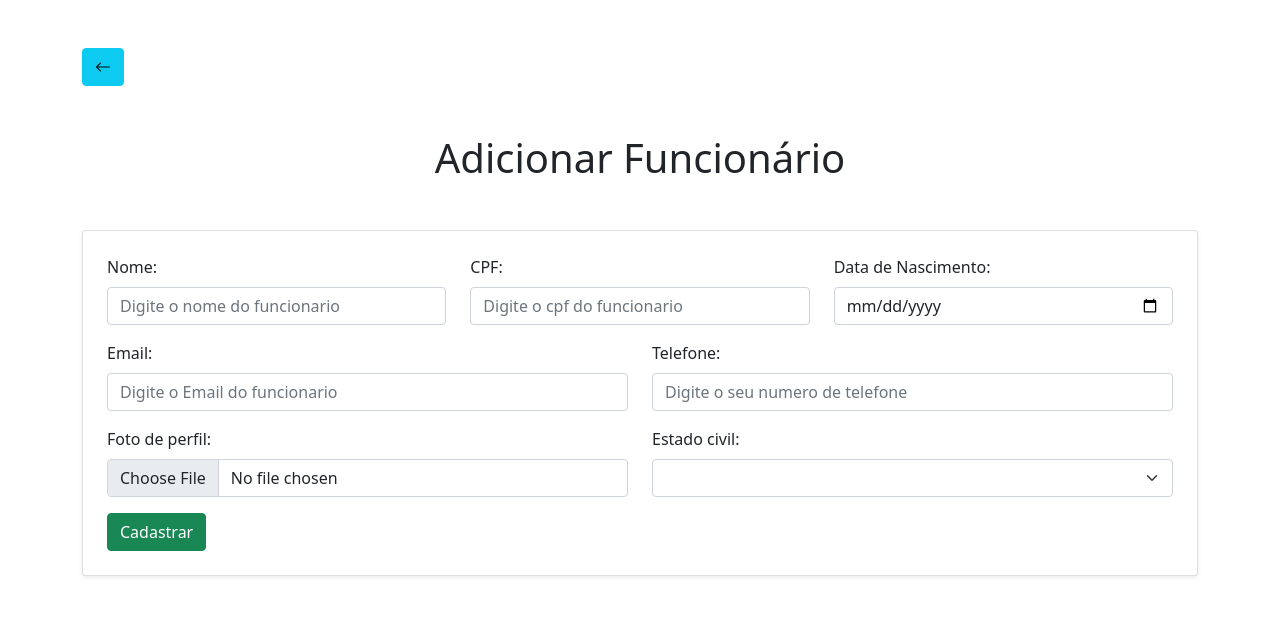
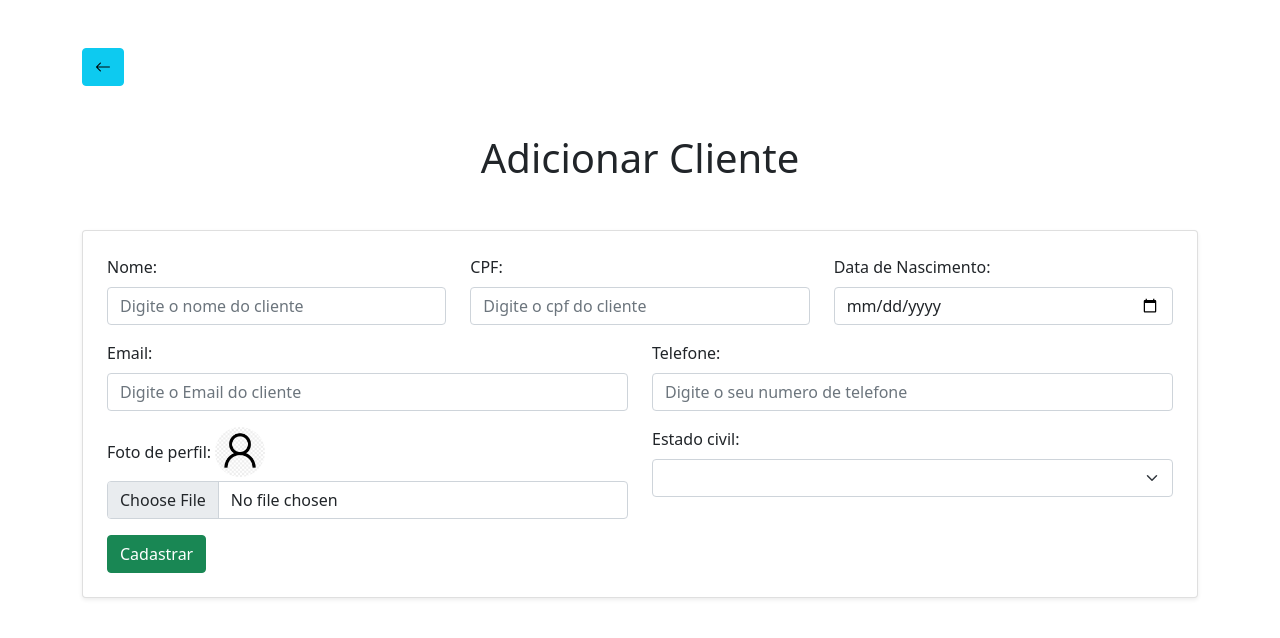
Before and after one commit to mateusfln/testeTecnicoEssentia, a PHP site: page /index.php?a=create in a window 1280 px wide. Shown: the top 638 px of the page. Run offline with PHP 8.4, Linux system fonts and the light colour scheme; data that the repository does not hold is empty; some libraries are stand-ins or nearby versions.

Commit message:
finalizando o básico do projeto

```diff
--- a/www/composer.json
+++ b/www/composer.json
@@ -1,5 +1,5 @@
 {
-    "name": "mateus/crud-digitro",
+    "name": "mateus/crud-essentia",
     "type": "project",
     "autoload": {
         "psr-4": {
--- a/www/src/Controller/ClientesController.php
+++ b/www/src/Controller/ClientesController.php
@@ -42,10 +42,10 @@ class ClientesController
     {
         $msgFeedback = [];
         if (isset($_POST['ds_nome']) && isset($_POST['dt_nascimento']) && isset($_POST['ds_cpf']) && isset($_POST['ds_email']) && isset($_POST['ds_telefone']) && isset($_POST['estadocivil_id'])) {
+            $this->deleteMedia($_GET['id']);
             if(empty($_POST['ds_urlfoto'])){
                 $_POST['ds_urlfoto'] = $this->getMedia();
             }
-            // $this->deleteMedia($_GET['id']);
             $arrFeedback = $this->model->edit($_GET['id']);
             if ($arrFeedback[0]) {
                 $msgFeedbackOk = 'success';
--- a/www/src/Model/ClientesModel.php
+++ b/www/src/Model/ClientesModel.php
@@ -160,7 +160,7 @@ class ClientesModel
 
     }
 
-    public function findById(int $id): Cliente
+    public function findById(int $id)
     {
         try {
             $query = $this->conn->getConnection()
--- a/www/src/View/Clientes/create.php
+++ b/www/src/View/Clientes/create.php
@@ -10,14 +10,14 @@ require_once __DIR__.'/components/head.php'
 
   <div class="container">
     <a href="index.php" class="btn btn-info mt-5"><h><i class="bi bi-arrow-left"></i></h5></a>
-    <h1 class="text-center h1 font-weight-bold m-5">Adicionar Funcionário</h1>
+    <h1 class="text-center h1 font-weight-bold m-5">Adicionar Cliente</h1>
     <?php
     if (!empty($msgFeedback)) {
 
       if ($msgFeedback == 'ds_cpf') {
-          $mensagem = 'Não foi possivel salvar o funcionario, Cpf inválido!';
+          $mensagem = 'Não foi possivel salvar o cliente, Cpf inválido!';
       } elseif ($msgFeedback = 'ds_email') {
-          $mensagem = 'Não foi possivel salvar o funcionario, Email inválido!';
+          $mensagem = 'Não foi possivel salvar o cliente, Email inválido!';
       } else {
           $mensagem = $msgFeedback;
       }
@@ -26,27 +26,27 @@ require_once __DIR__.'/components/head.php'
     }
     ?>
 <div class="card p-4 shadow-sm ">
-<form id="form-create-funcionario" action="index.php?a=create" method="post" enctype="multipart/form-data">
+<form id="form-create-cliente" action="index.php?a=create" method="post" enctype="multipart/form-data">
 
       <div class="row">
         <div class="col-4 mb-3">
           <label for="Nome" class="form-label">Nome:</label>
-          <input required maxlength="255" type="text" class="form-control" name="ds_nome" id="Nome" placeholder="Digite o nome do funcionario" value="<?= $_POST['ds_nome'] ?? ''?>">
+          <input required maxlength="255" type="text" class="form-control" name="ds_nome" id="Nome" placeholder="Digite o nome do cliente" value="<?= $_POST['ds_nome'] ?? ''?>">
         </div>
         <div class="col-4 mb-3">
           <label for="CPF" class="form-label">CPF:</label>
-          <input required maxlength="11" type="text" class="form-control" name="ds_cpf" id="CPF" placeholder="Digite o cpf do funcionario" value="<?= $_POST['ds_cpf'] ?? ''?>">
+          <input required maxlength="11" type="text" class="form-control" name="ds_cpf" id="CPF" placeholder="Digite o cpf do cliente" value="<?= $_POST['ds_cpf'] ?? ''?>">
         </div>
         <div class=" col-4 mb-3">
         <label for="nascimento" class="form-label">Data de Nascimento:</label>
         <input required type="date" class="form-control" id="nascimento" name="dt_nascimento"
-          placeholder="Digite a data de nascimento do funcionario" value="<?= $_POST['dt_nascimento'] ?? ''?>">
+          placeholder="Digite a data de nascimento do cliente" value="<?= $_POST['dt_nascimento'] ?? ''?>">
       </div>
       </div>
       <div class="row">
         <div class="col-6 mb-3">
           <label for="Email" class="form-label">Email:</label>
-          <input required maxlength="255" type="email" class="form-control" id="Email" name="ds_email" placeholder="Digite o Email do funcionario" value="<?= $_POST['ds_email'] ?? ''?>">
+          <input required maxlength="255" type="email" class="form-control" id="Email" name="ds_email" placeholder="Digite o Email do cliente" value="<?= $_POST['ds_email'] ?? ''?>">
         </div>
         <div class="col-6 mb-3">
           <label for="Number" class="form-label">Telefone:</label>
@@ -54,6 +54,7 @@ require_once __DIR__.'/components/head.php'
         </div>
         <div class="col-6 mb-3">
           <label for="image" class="form-label">Foto de perfil:</label>
+          <img src="public/client-icon.png" alt="Imagem do cliente" class="rounded-circle mb-1" width="50px">
           <input type="file" class="form-control" id="image" name="image" placeholder="Escolha sua foto de perfil">
         </div>
         <div class="col-6 mb-3">
```
Also changed, not shown: www/src/View/Clientes/index.php (+12 -19 lines), www/src/View/Clientes/update.php (+14 -22 lines), www/public/client-icon.png (added).
